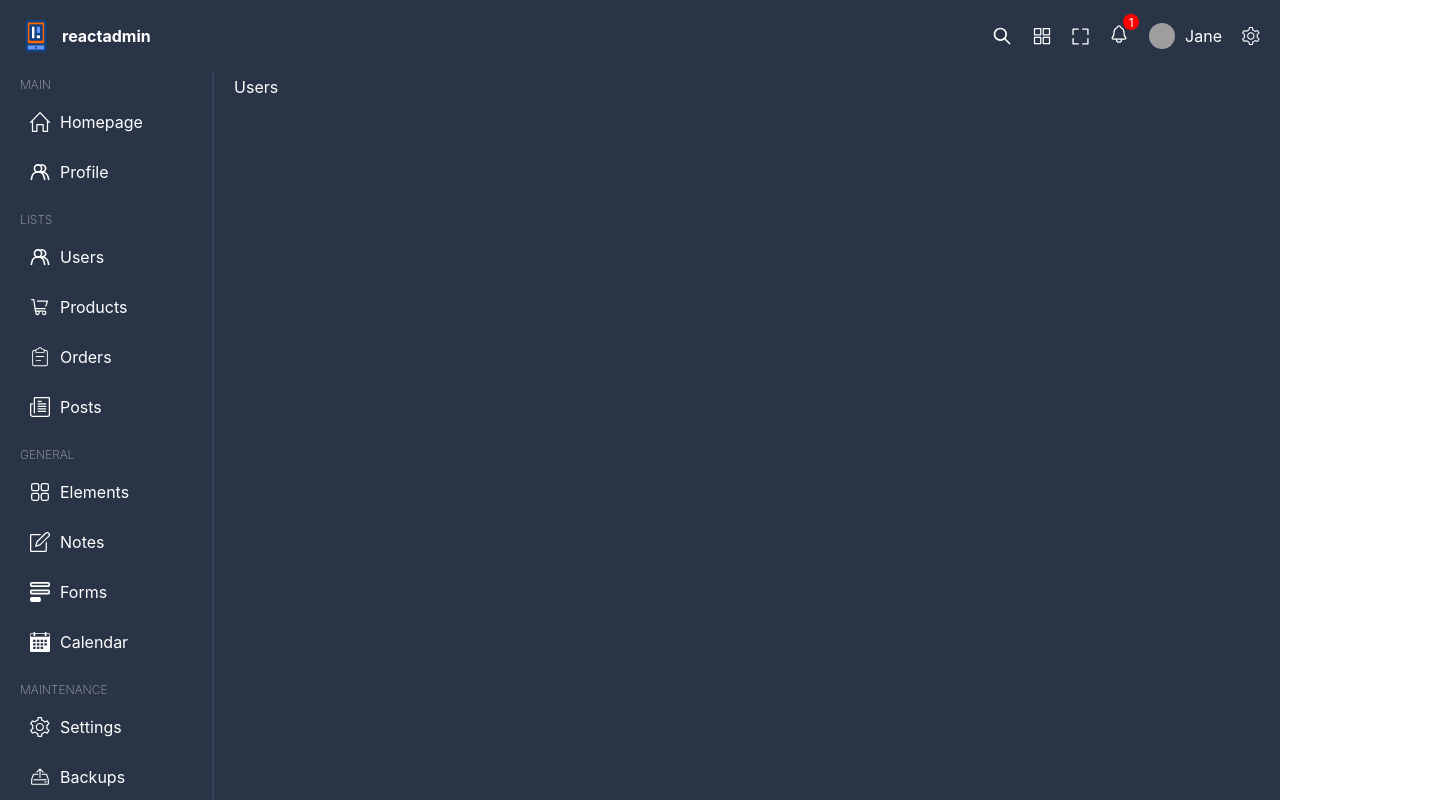
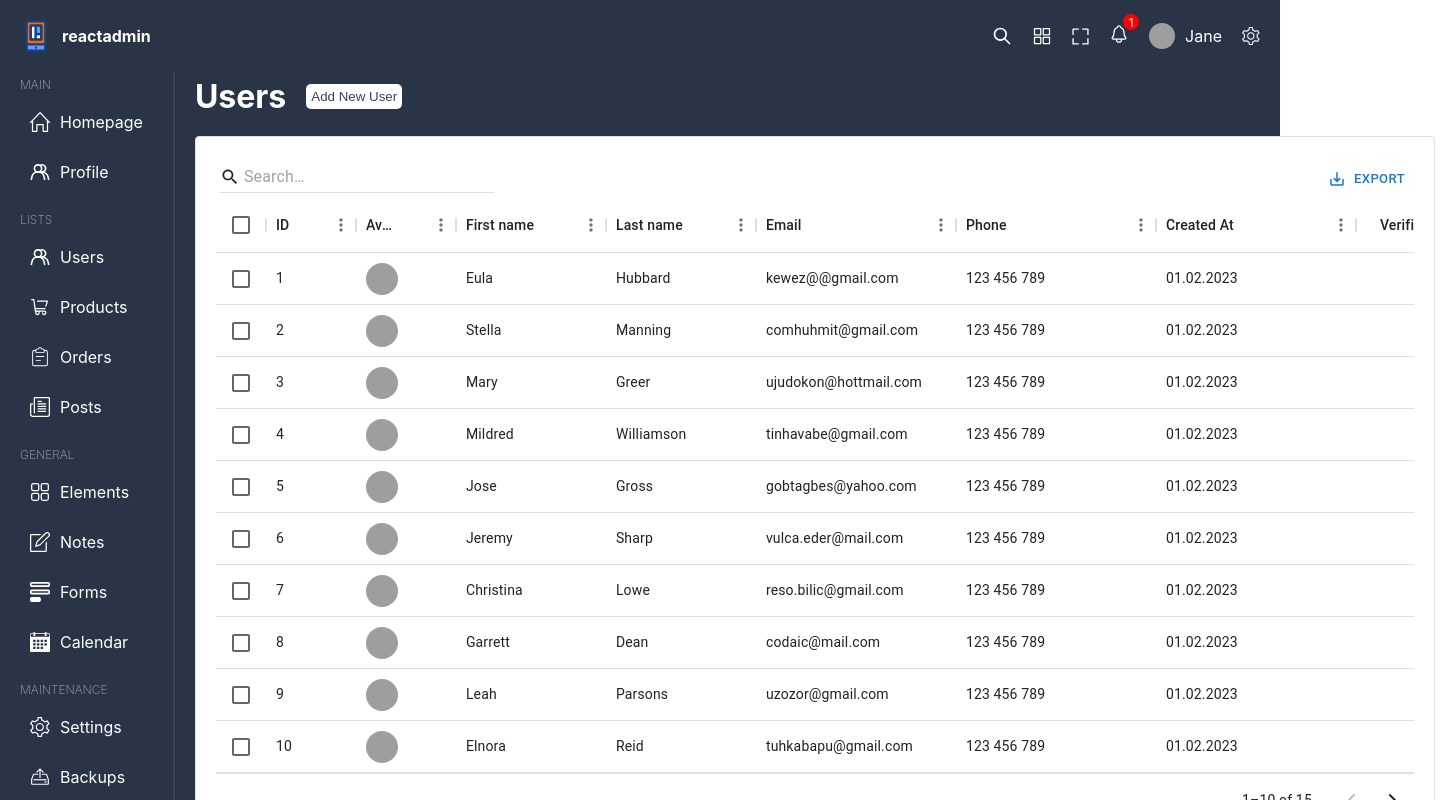
Before and after one commit to StanislaM/react-dashboard, a React (Vite) app: page /users in a window 1280 px wide. Shown: the top 800 px of the page, 1455 px wide, since content can reach past the window. Built offline with nearby package versions, Linux system fonts and the light colour scheme; grey boxes are pictures that could not be loaded.

Commit message:
added datagrid

```diff
--- a/package.json
+++ b/package.json
@@ -10,6 +10,10 @@
     "preview": "vite preview"
   },
   "dependencies": {
+    "@emotion/react": "^11.11.1",
+    "@emotion/styled": "^11.11.0",
+    "@mui/material": "^5.14.13",
+    "@mui/x-data-grid": "^6.16.2",
     "react": "^18.2.0",
     "react-dom": "^18.2.0",
     "react-router-dom": "^6.16.0",
--- /dev/null
+++ b/src/components/DataTable/DataTable.scss
@@ -0,0 +1,28 @@
+.dataTable {
+    .dataGrid {
+        background: white;
+        padding: 20px;
+
+        .MuiDataGrid-toolbarContainer {
+            flex-direction: row-reverse;
+        }
+
+        img {
+            width: 32px;
+            height: 32px;
+            border-radius: 50%;
+            object-fit: cover;
+        }
+
+        .action {
+            display: flex;
+            gap: 15px;
+
+            img {
+                width: 20px;
+                height: 20px;
+                cursor: pointer;
+            }
+        }
+    }
+}
--- /dev/null
+++ b/src/components/DataTable/DataTable.tsx
@@ -0,0 +1,68 @@
+import { DataGrid, GridColDef, GridToolbar } from '@mui/x-data-grid';
+import { Link } from 'react-router-dom';
+import view from '@/assets/view.svg';
+import del from '@/assets/delete.svg';
+import './DataTable.scss';
+
+interface IProps {
+    columns: GridColDef[];
+    rows: object[];
+    slug: string;
+}
+
+const DataTable = ({ columns, rows, slug }: IProps) => {
+    const handleDelete = (id: number) => {
+        //delete the item
+        console.log(id + ' has been deleted');
+    };
+
+    const actionColumn: GridColDef = {
+        field: 'action',
+        headerName: 'Action',
+        width: 200,
+        renderCell: (params) => (
+            <div className="action">
+                <Link to={`/${slug}/${params.row.id}`}>
+                    <img src={view} alt="view" />
+                </Link>
+                <div onClick={() => handleDelete(params.row.id)}>
+                    <img src={del} alt="delete" />
+                </div>
+            </div>
+        ),
+    };
+
+    return (
+        <div className="dataTable">
+            <DataGrid
+                className="dataGrid"
+                rows={rows}
+                columns={[...columns, actionColumn]}
+                initialState={{
+                    pagination: {
+                        paginationModel: {
+                            pageSize: 10,
+                        },
+                    },
+                }}
+                slots={{ toolbar: GridToolbar }}
+                slotProps={{
+                    toolbar: {
+                        showQuickFilter: true,
+                        quickFilterProps: {
+                            debounceMs: 500,
+                        },
+                    },
+                }}
+                pageSizeOptions={[10]}
+                checkboxSelection
+                disableRowSelectionOnClick
+                disableColumnFilter
+                disableDensitySelector
+                disableColumnSelector
+            />
+        </div>
+    );
+};
+
+export default DataTable;
--- a/src/pages/Users/Users.scss
+++ b/src/pages/Users/Users.scss
@@ -0,0 +1,23 @@
+.users {
+    .info {
+        display: flex;
+        align-items: center;
+        gap: 20px;
+        margin-bottom: 20px;
+
+        button {
+            background: var(--main-color);
+            color: var(--soft-bg);
+            border: none;
+            border-radius: 5px;
+            padding: 5px;
+            cursor: pointer;
+            transition: 0.2s all;
+
+            &:hover {
+                background: var(--soft-bg);
+                color: var(--main-color);
+            }
+        }
+    }
+}
--- a/src/pages/Users/Users.tsx
+++ b/src/pages/Users/Users.tsx
@@ -1,7 +1,68 @@
+import { GridColDef } from '@mui/x-data-grid';
+import DataTable from '../../components/DataTable/DataTable';
+
+import noAvatar from '@/assets/noavatar.png';
 import './Users.scss';
+import { userRows } from '../../data';
+
+const columns: GridColDef[] = [
+    { field: 'id', headerName: 'ID', width: 90 },
+    {
+        field: 'img',
+        headerName: 'Avatar',
+        width: 100,
+        renderCell: (params) => {
+            return <img src={params.row.img || noAvatar} alt="" />;
+        },
+    },
+    {
+        field: 'firstName',
+        type: 'string',
+        headerName: 'First name',
+        width: 150,
+    },
+    {
+        field: 'lastName',
+        type: 'string',
+        headerName: 'Last name',
+        width: 150,
+    },
+    {
+        field: 'email',
+        type: 'string',
+        headerName: 'Email',
+        width: 200,
+    },
+    {
+        field: 'phone',
+        type: 'string',
+        headerName: 'Phone',
+        width: 200,
+    },
+    {
+        field: 'createdAt',
+        headerName: 'Created At',
+        width: 200,
+        type: 'string',
+    },
+    {
+        field: 'verified',
+        headerName: 'Verified',
+        width: 150,
+        type: 'boolean',
+    },
+];
 
 const Users = () => {
-    return <div className="users">Users</div>;
+    return (
+        <div className="users">
+            <div className="info">
+                <h1>Users</h1>
+                <button>Add New User</button>
+            </div>
+            <DataTable slug="users" columns={columns} rows={userRows} />
+        </div>
+    );
 };
 
 export default Users;
```
Also changed, not shown: 1 other file (tests, documents, lock files or other folders).
